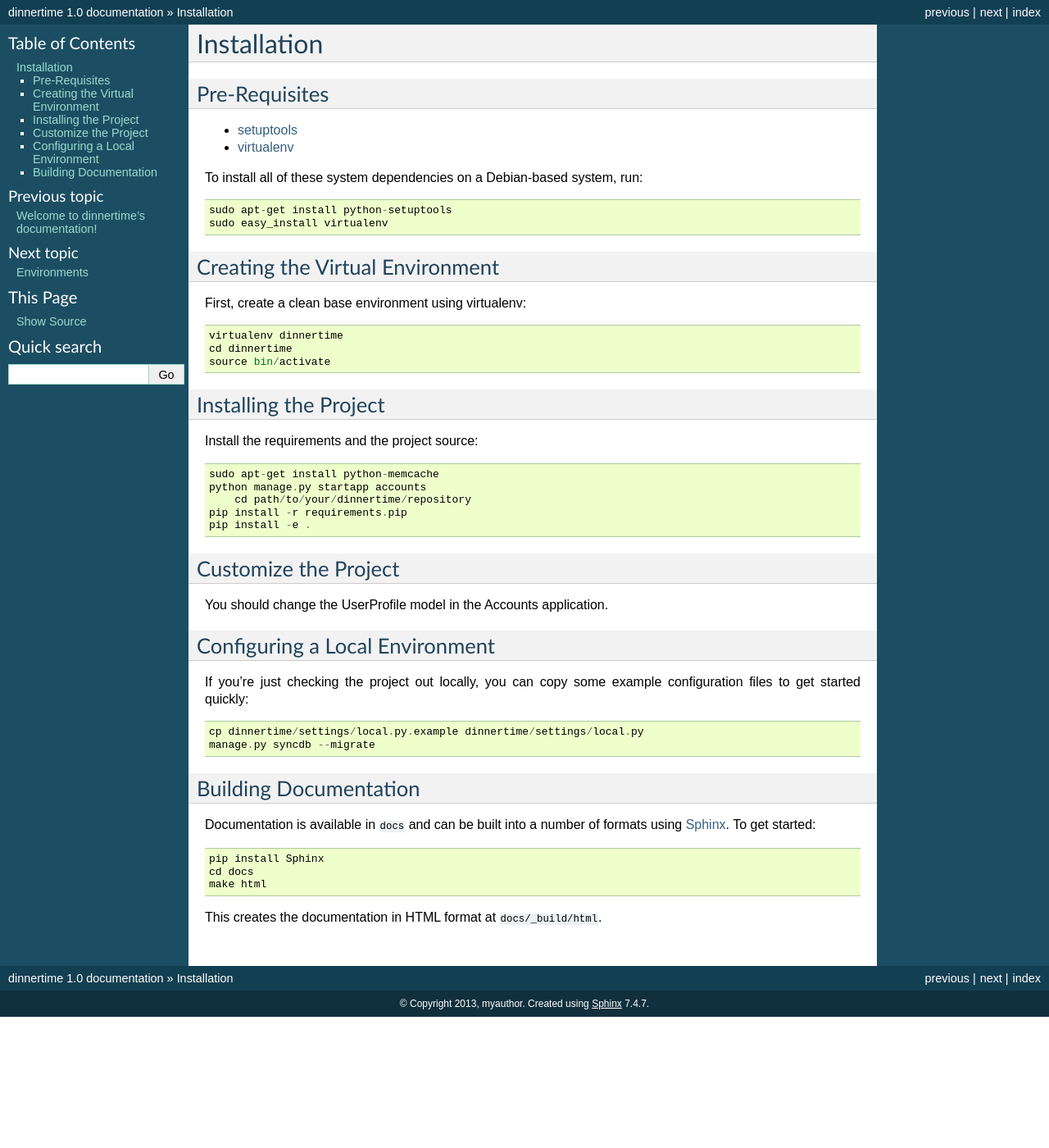
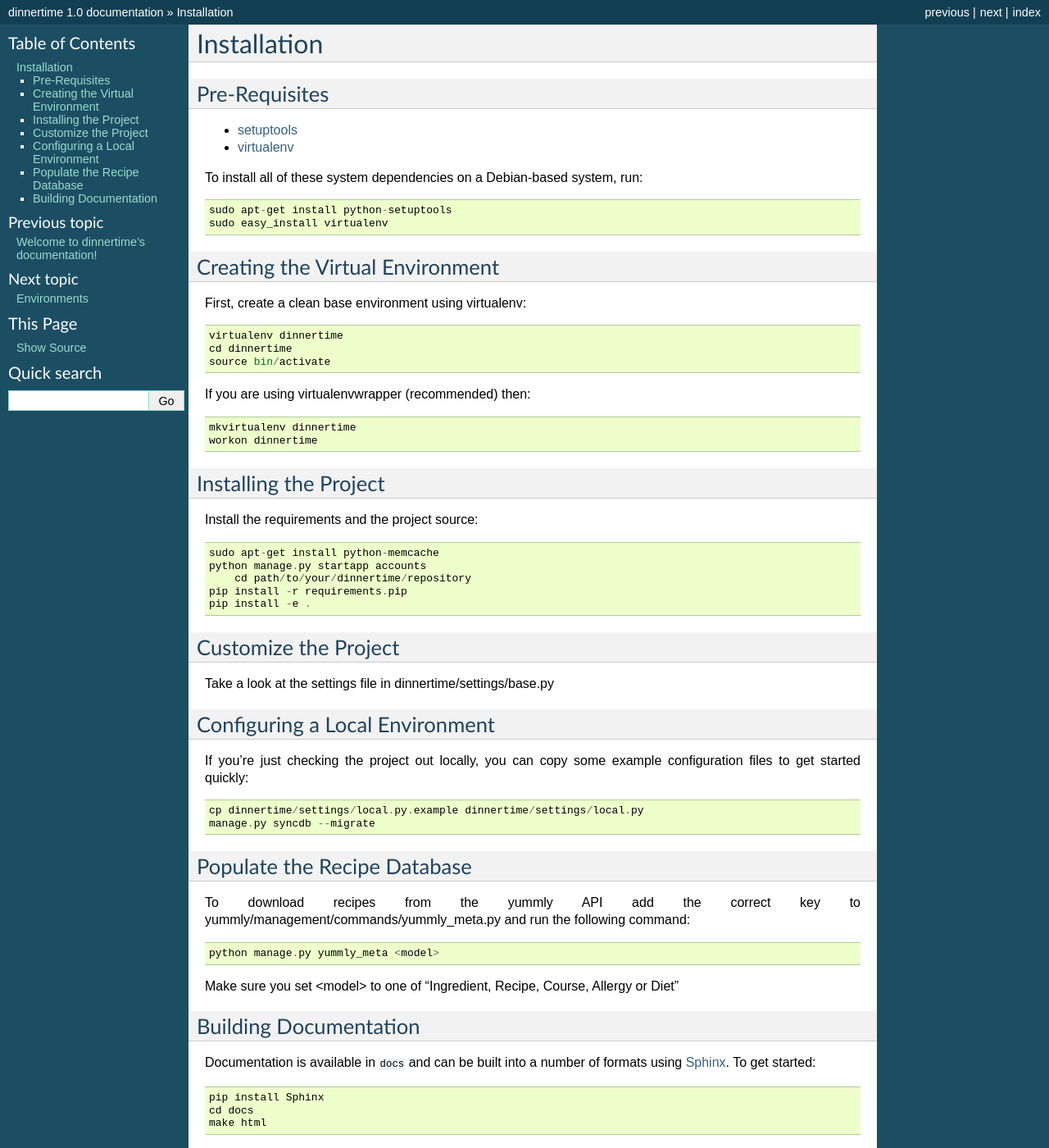
Before and after one commit to chrisfranklin/dinnertime, a Sphinx documentation site: the page built from docs/install.rst, in a window 1280 px wide and 1400 px high. Shown: the whole window at 82% size. Built offline with Sphinx 7.4.7, drawn with Linux system fonts in a browser that asks for light colours.

Commit message:
Some updates to the documentation

```diff
--- a/README.rst
+++ b/README.rst
@@ -6,7 +6,7 @@ Dinner Time - Alpha
 What is dinner time?
 --------------------
 
-We connect people who want to eat together and help them share food.
+We connect people who want to eat together and help them share food. If you would like to see a running version of this code then please head along to http://tablesurf.in
 
 Copyright
 ---------
@@ -24,7 +24,7 @@ To bootstrap the project::
     pip install -e .
     cp dinnertime/settings/local.py.example dinnertime/settings/local.py
     manage.py syncdb --migrate
-    manage.py yummlymeta
+    manage.py yummly_meta
 
 
 Documentation
--- a/docs/install.rst
+++ b/docs/install.rst
@@ -23,6 +23,11 @@ First, create a clean base environment using virtualenv::
     cd dinnertime
     source bin/activate
 
+If you are using virtualenvwrapper (recommended) then::
+
+    mkvirtualenv dinnertime
+    workon dinnertime
+
 
 Installing the Project
 ======================
@@ -37,7 +42,7 @@ Install the requirements and the project source::
 
 Customize the Project
 =====================
-You should change the UserProfile model in the Accounts application.
+Take a look at the settings file in dinnertime/settings/base.py
 
 
 Configuring a Local Environment
@@ -48,6 +53,15 @@ configuration files to get started quickly::
 
     cp dinnertime/settings/local.py.example dinnertime/settings/local.py
     manage.py syncdb --migrate
+
+Populate the Recipe Database
+===============================
+
+To download recipes from the yummly API add the correct key to yummly/management/commands/yummly_meta.py and run the following command::
+
+    python manage.py yummly_meta <model>
+
+Make sure you set <model> to one of "Ingredient, Recipe, Course, Allergy or Diet"
 
 
 Building Documentation
```
